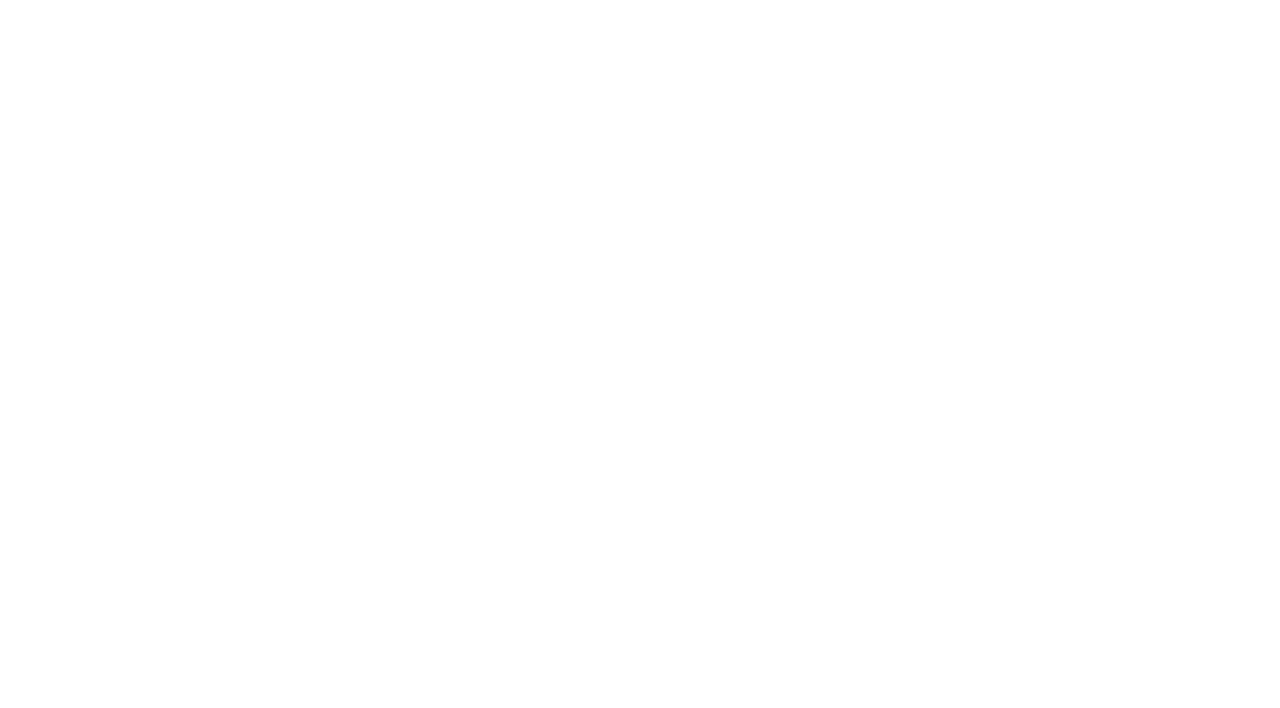
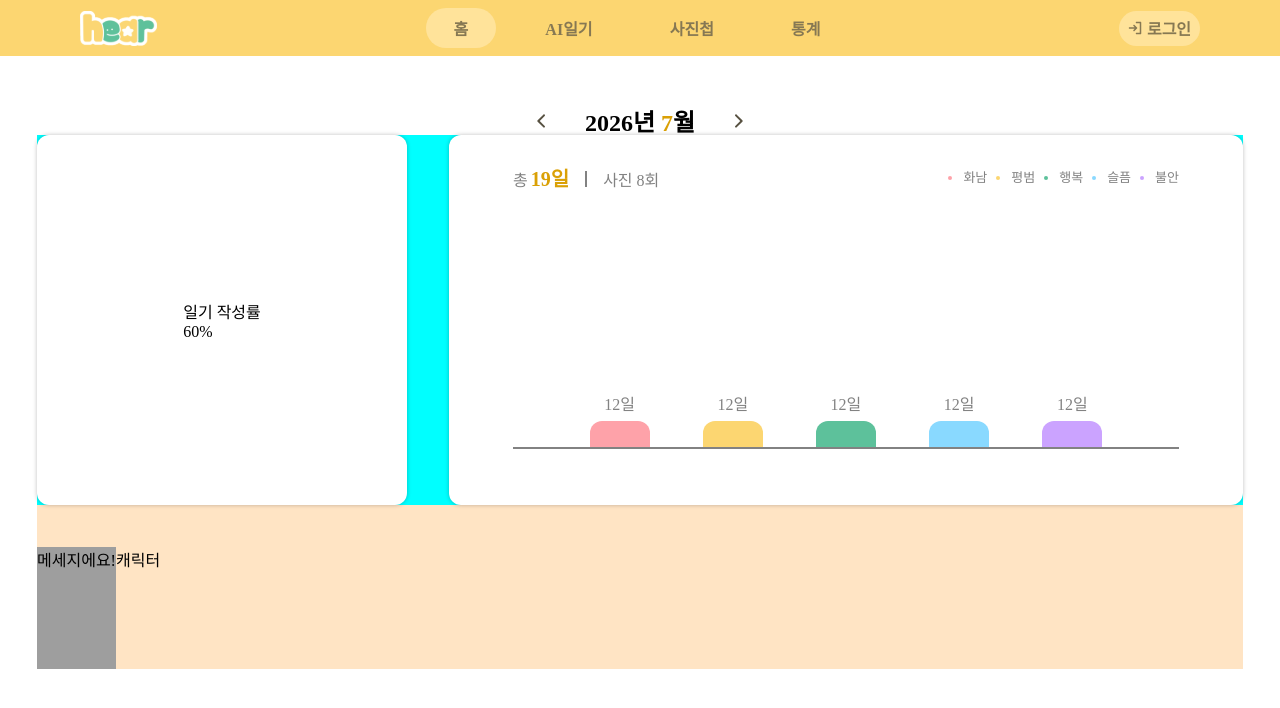
Before and after one commit to MoDeep11/Hear_FE, a React (Vite) app: page /Statics in a window 1280 px wide. Before the commit this address had no page. Shown: the top 708 px of the page. Built offline with nearby package versions, Linux system fonts and the light colour scheme; grey boxes are pictures that could not be loaded.

Commit message:
feat: 통계 페이지 퍼블리싱 중간 저장

```diff
--- a/src/App.jsx
+++ b/src/App.jsx
@@ -4,6 +4,10 @@ import Login from "./pages/LogIn.jsx";
 import Signup from "./pages/SignUp.jsx";
 import AiChat from "./pages/AiChat";
 import Diary from "./pages/Diary.jsx";
+// import AiChat from "./pages/AiChat";
+import Photo_book from "./pages/PhotoBook.jsx"
+import Mypage from "./pages/MyPage.jsx"
+import Statics from "./pages/Statics.jsx"
 
 function App() {
   return (
@@ -13,6 +17,11 @@ function App() {
       <Route path="/signup" element={<Signup />} />
       <Route path="/ai/chats" element={<AiChat />} />
       <Route path="/diary" element={<Diary />} />
+      <Route path="/Login" element={<Login />} />
+      <Route path="/Signup" element={<Signup />} />
+      {/* <Route path="/ai/chats" element={<AiChat />} /> */}
+      <Route path="/Mypage" element={<Mypage />} />
+      <Route path="/Statics" element={<Statics />} />
     </Routes>
   );
 }
--- a/src/pages/Statics.jsx
+++ b/src/pages/Statics.jsx
@@ -1 +1,286 @@
-// 통계
+import styled from "@emotion/styled";
+import Header from "../components/Header.jsx";
+import ReverseArrow from "../assets/Rev-Arrow.svg";
+import Arrow from "../assets/Arrow.svg";
+
+const Statics = () => {
+  const colors = ["#FEA2A9", "#FCD671", "#5DC19B", "#89D9FF", "#CBA3FF"];
+  return (
+    <Body>
+      <Header />
+      <Main_box>
+        <Date_box>
+          <Right_arrow>
+            <img src={Arrow} alt="" />
+          </Right_arrow>
+          <Date_title>
+            2026년 <span>7</span>월
+          </Date_title>
+          <Left_Arrow>
+            <img src={ReverseArrow} alt="" />
+          </Left_Arrow>
+        </Date_box>
+        <Static_Main>
+          <Static_Graphbox>
+            <Static_circlebox>
+              <Circle_graph></Circle_graph>
+              <Circle_status>
+                <Status_text>일기 작성률</Status_text>
+                <Status_percent>60%</Status_percent>
+              </Circle_status>
+            </Static_circlebox>
+            <Static_stickbox>
+              <Stick_status>
+                <Left_status>
+                  <Stick_date>
+                    총 <span> 19일</span>
+                  </Stick_date>
+                  <Stick_b></Stick_b>
+                  <Photo_date>사진 8회</Photo_date>
+                </Left_status>
+
+                <Right_status>
+                  <Emotion_ul>
+                    <Emotion_li>화남</Emotion_li>
+                    <Emotion_li>평범</Emotion_li>
+                    <Emotion_li>행복</Emotion_li>
+                    <Emotion_li>슬픔</Emotion_li>
+                    <Emotion_li>불안</Emotion_li>
+                  </Emotion_ul>
+                </Right_status>
+              </Stick_status>
+              <Bar_graphbox>
+                {colors.map((color, index) => (
+                  <Bar_box key={index}>
+                    <Bar_date>12일</Bar_date>
+                    <Emotion_bar bgColor={color} />
+                  </Bar_box>
+                ))}
+              </Bar_graphbox>
+            </Static_stickbox>
+          </Static_Graphbox>
+          <Static_Message>
+            <Message>메세지에요!</Message>
+            <Character>캐릭터</Character>
+          </Static_Message>
+        </Static_Main>
+      </Main_box>
+    </Body>
+  );
+};
+
+const Body = styled.div`
+  width: 100%;
+  height: 100%;
+`;
+
+const Main_box = styled.div`
+  width: 100%;
+  height: 100%;
+  padding: 50px 80px 57px 80px;
+  display: flex;
+  flex-direction: column;
+  align-items: center;
+`;
+
+const Date_box = styled.div`
+  width: 212px;
+  height: 29px;
+  display: flex;
+  justify-content: space-between;
+  align-items: center;
+`;
+
+const Right_arrow = styled.div`
+  width: 16px;
+  height: 16px;
+`;
+
+const Date_title = styled.div`
+  font-size: 24px;
+  font-weight: 600;
+  span {
+    color: #daa005;
+  }
+`;
+
+const Left_Arrow = styled.div`
+  width: 16px;
+  height: 16px;
+`;
+
+const Static_Main = styled.div`
+  width: 1206px;
+  height: 534px;
+  background-color: bisque;
+  display: flex;
+  flex-direction: column;
+  gap: 42px;
+`;
+
+const Static_Graphbox = styled.div`
+  width: 100%;
+  height: 370px;
+  display: flex;
+  background-color: aqua;
+  gap: 42px;
+`;
+
+const Static_circlebox = styled.div`
+  width: 370px;
+  height: 100%;
+  background-color: #fff;
+  border-radius: 12px;
+  display: flex;
+  align-items: center;
+  justify-content: center;
+  box-shadow: 0 0 4px 0 rgba(0, 0, 0, 0.25);
+`;
+
+const Circle_graph = styled.div``;
+
+const Circle_status = styled.div``;
+
+const Status_text = styled.div``;
+
+const Status_percent = styled.div``;
+
+const Static_stickbox = styled.div`
+  width: 794px;
+  height: 100%;
+  border-radius: 12px;
+  background: #fff;
+  box-shadow: 0 0 4px 0 rgba(0, 0, 0, 0.25);
+  padding: 32px 64px;
+`;
+
+const Stick_status = styled.div`
+  display: flex;
+  justify-content: space-between;
+`;
+
+const Left_status = styled.div`
+  display: flex;
+  gap: 16px;
+  align-items: center;
+`;
+
+const Stick_b = styled.div`
+  width: 0px;
+  height: 16px;
+  border: 1px solid #828282;
+`;
+
+const Stick_date = styled.div`
+  height: 24px;
+  font-size: 16px;
+  font-weight: 500;
+  color: #828282;
+  display: flex;
+  justify-content: baseline;
+  align-items: center;
+  gap: 3px;
+  span {
+    font-size: 20px;
+    font-weight: 600;
+    color: #daa005;
+    margin-bottom: 2.5px;
+  }
+`;
+
+const Photo_date = styled.div`
+  display: flex;
+  justify-content: baseline;
+  align-items: center;
+  font-weight: 500;
+  font-size: 16px;
+  color: #828282;
+`;
+
+const Right_status = styled.div``;
+
+const Emotion_ul = styled.ul`
+  padding: 0;
+  margin: 0;
+  display: flex;
+  gap: 20px;
+`;
+
+const Emotion_li = styled.li`
+  font-size: 13px;
+  font-weight: 500;
+  color: #828282;
+  margin-left: 4px;
+
+  :nth-child(1) {
+    ::marker {
+      color: #fea2a9;
+    }
+  }
+  :nth-child(2) {
+    ::marker {
+      color: #fcd671;
+    }
+  }
+  :nth-child(3) {
+    ::marker {
+      color: #5dc19b;
+    }
+  }
+  :nth-child(4) {
+    ::marker {
+      color: #89d9ff;
+    }
+  }
+  :nth-child(5) {
+    ::marker {
+      color: #cba3ff;
+    }
+  }
+`;
+
+const Bar_graphbox = styled.div`
+  width: 100%;
+  height: 258px;
+  border-bottom: 2px solid #828282;
+  padding: 0 50px;
+  display: flex;
+  justify-content: space-around;
+  overflow-y: hidden;
+`;
+
+const Bar_box = styled.div`
+  width: 60px;
+  height: 100%;
+  margin-top: 200px; // 기본값 235px
+`;
+
+const Bar_date = styled.p`
+  color: #828282;
+  font-size: 16px;
+  font-weight: 500;
+  display: flex;
+  justify-content: center;
+  margin-bottom: 6px;
+`;
+
+const Emotion_bar = styled.div`
+  width: 100%;
+  height: 100%;
+  border-radius: 12px;
+  background-color: ${props => props.bgColor};
+`;
+
+const Static_Message = styled.div`
+  width: 100%;
+  height: 122px;
+  display: flex;
+`;
+
+const Message = styled.div`
+  background-image: url(../assets/Text_bubble.svg);
+`;
+
+const Character = styled.div``;
+
+export default Statics;
```
Also changed, not shown: src/assets/Text_bubble.svg (added).
